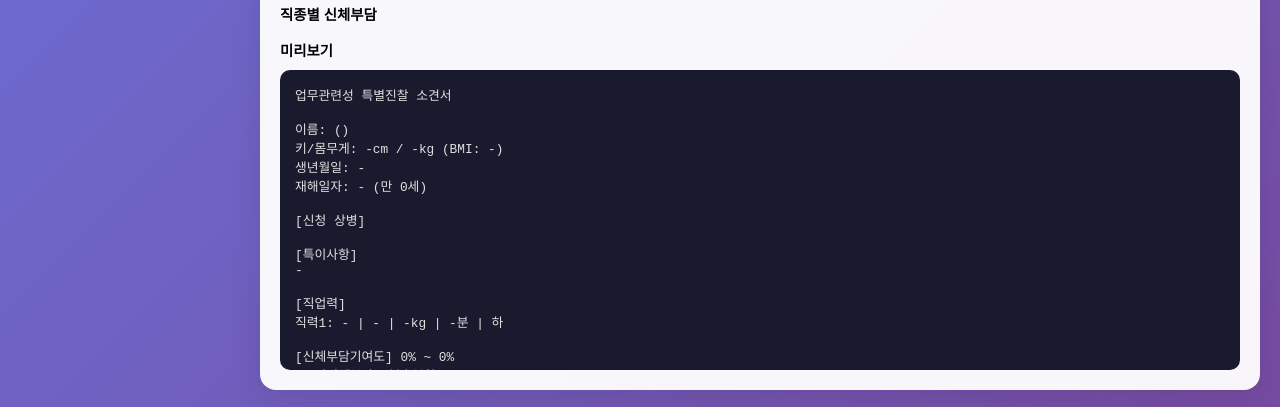
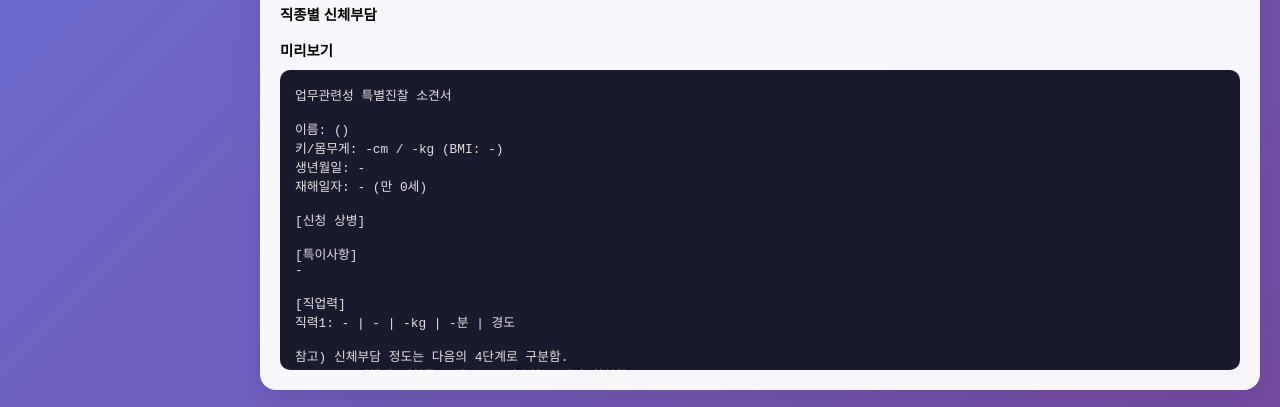
Before and after one commit to andrewfalk/wr-evaluation-claude, a React (Vite) app: page / in a window 1280 px wide. Shown: the part 1141-1548 px from the top of the page. Built offline with nearby package versions, Linux system fonts and the light colour scheme; the HTML template or start-up script is replaced by a standard one.

Commit message:
신체부담정도 설명 문구 추가

```diff
--- a/src/App.jsx
+++ b/src/App.jsx
@@ -180,6 +180,11 @@ function App() {
       t += `직력${i + 1}: ${j.jobName || '-'} | ${j.period} | ${j.weight || '-'}kg | ${j.squatting || '-'}분 | ${j.burden.level}\n`;
       if (checked.length > 0) t += `  보조: ${checked.join(', ')}\n`;
     });
+    t += `\n참고) 신체부담 정도는 다음의 4단계로 구분함.\n`;
+    t += `1) 고도: 퇴행성 변화를 유발 또는 가속하는 것이 확실함(definite)\n`;
+    t += `2) 중등도상: 퇴행성 변화를 유발 또는 가속하기에 충분함(probable)\n`;
+    t += `3) 중등도하: 퇴행성 변화를 유발 또는 가속할 가능성이 있음(possible)\n`;
+    t += `4) 경도: 퇴행성 변화를 유발 또는 가속하기 어려움(no related)\n`;
     t += `\n[신체부담기여도] ${r.min}% ~ ${r.max}%\n[누적신체부담] ${cum}\n\n[종합소견]\n`;
 
     data.diagnoses.forEach((d, i) => {
@@ -230,7 +235,8 @@ function App() {
       return line;
     }).join('\n');
     const avgRel = ((+rel.min + +rel.max) / 2).toFixed(1);
-    const b6 = `[직업력]\n${jobLines}\n\n[신체부담기여도 평가]\n- 최소: ${rel.min}%\n- 최대: ${rel.max}%\n- 평균: ${avgRel}%\n\n[누적신체부담]\n- ${cum}`;
+    const burdenNote = `참고) 신체부담 정도는 다음의 4단계로 구분함.\n1) 고도: 퇴행성 변화를 유발 또는 가속하는 것이 확실함(definite)\n2) 중등도상: 퇴행성 변화를 유발 또는 가속하기에 충분함(probable)\n3) 중등도하: 퇴행성 변화를 유발 또는 가속할 가능성이 있음(possible)\n4) 경도: 퇴행성 변화를 유발 또는 가속하기 어려움(no related)`;
+    const b6 = `[직업력]\n${jobLines}\n\n${burdenNote}\n\n[신체부담기여도 평가]\n- 최소: ${rel.min}%\n- 최대: ${rel.max}%\n- 평균: ${avgRel}%\n\n[누적신체부담]\n- ${cum}`;
 
     // B7: 개인적 요인
     const b7 = `- 키: ${data.height || '-'}cm\n- 몸무게: ${data.weight || '-'}kg\n- BMI: ${bmi || '-'}\n- 나이: ${age || '-'}세 (재해일 기준)\n- 특이사항: ${data.specialNotes || '없음'}`;
@@ -362,6 +368,13 @@ function App() {
         <tr style="background:#f5f5f5;"><th style="border:1px solid #ddd; padding:8px;">직종</th><th style="border:1px solid #ddd; padding:8px;">근무기간</th><th style="border:1px solid #ddd; padding:8px;">중량물</th><th style="border:1px solid #ddd; padding:8px;">쪼그려앉기</th><th style="border:1px solid #ddd; padding:8px;">신체부담</th></tr>
         ${jb.filter(j => j.jobName).map(j => `<tr><td style="border:1px solid #ddd; padding:8px;">${j.jobName}</td><td style="border:1px solid #ddd; padding:8px;">${j.period}</td><td style="border:1px solid #ddd; padding:8px;">${j.weight || '-'}kg/일</td><td style="border:1px solid #ddd; padding:8px;">${j.squatting || '-'}분/일</td><td style="border:1px solid #ddd; padding:8px; font-weight:bold;">${j.burden.level}</td></tr>`).join('')}
       </table>
+      <div style="font-size:11px; color:#555; margin-bottom:15px; line-height:1.6;">
+        <b>참고)</b> 신체부담 정도는 다음의 4단계로 구분함.<br/>
+        1) 고도: 퇴행성 변화를 유발 또는 가속하는 것이 확실함(definite)<br/>
+        2) 중등도상: 퇴행성 변화를 유발 또는 가속하기에 충분함(probable)<br/>
+        3) 중등도하: 퇴행성 변화를 유발 또는 가속할 가능성이 있음(possible)<br/>
+        4) 경도: 퇴행성 변화를 유발 또는 가속하기 어려움(no related)
+      </div>
       <div style="background:#667eea; color:white; padding:15px; border-radius:8px; margin:20px 0; text-align:center;">
         <div style="font-size:16px; font-weight:bold;">신체부담기여도: ${r.min}% ~ ${r.max}%</div>
         <div style="margin-top:5px;">누적신체부담: ${c}</div>
--- a/src/components/JobTab.jsx
+++ b/src/components/JobTab.jsx
@@ -9,7 +9,7 @@ export function JobTab({ formData, handleJob, handlePresetSelect, addJob, remove
       {errors.jobs && <div className="error-message">{errors.jobs}</div>}
       {formData.jobs.map((job, i) => {
         const b = calculatePhysicalBurden(job.weight, job.squatting);
-        const bc = b.level === '고' ? 'badge-high' : b.level === '중상' ? 'badge-medium-high' : b.level === '중하' ? 'badge-medium-low' : 'badge-low';
+        const bc = b.level === '고도' ? 'badge-high' : b.level === '중등도상' ? 'badge-medium-high' : b.level === '중등도하' ? 'badge-medium-low' : 'badge-low';
         return (
           <div key={job.id} className="job-card">
             <div className="job-card-header">
--- a/src/components/ResultPanel.jsx
+++ b/src/components/ResultPanel.jsx
@@ -22,7 +22,7 @@ export function ResultPanel({ calc, previewText }) {
         <div key={j.id} className="assessment-box" style={{ marginBottom: 8, padding: 10 }}>
           <div style={{ display: 'flex', justifyContent: 'space-between', alignItems: 'center' }}>
             <span style={{ fontSize: '0.85rem' }}>{j.jobName}</span>
-            <span className={`job-badge badge-${j.burden.level === '고' ? 'high' : j.burden.level === '중상' ? 'medium-high' : j.burden.level === '중하' ? 'medium-low' : 'low'}`}>{j.burden.level}</span>
+            <span className={`job-badge badge-${j.burden.level === '고도' ? 'high' : j.burden.level === '중등도상' ? 'medium-high' : j.burden.level === '중등도하' ? 'medium-low' : 'low'}`}>{j.burden.level}</span>
           </div>
           <div style={{ fontSize: '0.75rem', color: '#666', marginTop: 4 }}>{j.period} | {j.weight || '-'}kg | {j.squatting || '-'}분</div>
         </div>
--- a/src/utils/calculations.js
+++ b/src/utils/calculations.js
@@ -4,15 +4,15 @@ export function calculatePhysicalBurden(w, t) {
   const T = parseFloat(t) || 0;
 
   if ((W >= 3000 && T >= 180) || (W >= 3000 && T >= 120) || (W >= 2000 && T >= 180)) {
-    return { level: '고', minScore: 6.0, maxScore: 9.0 };
+    return { level: '고도', minScore: 6.0, maxScore: 9.0 };
   }
   if ((W >= 3000 && T >= 60) || (W >= 2000 && T >= 120) || (W < 2000 && T >= 120)) {
-    return { level: '중상', minScore: 3.0, maxScore: 6.0 };
+    return { level: '중등도상', minScore: 3.0, maxScore: 6.0 };
   }
   if ((W >= 3000 && T < 60) || (W >= 2000 && T < 120) || (W < 2000 && T >= 60)) {
-    return { level: '중하', minScore: 2.0, maxScore: 4.0 };
+    return { level: '중등도하', minScore: 2.0, maxScore: 4.0 };
   }
-  return { level: '하', minScore: 1.0, maxScore: 2.0 };
+  return { level: '경도', minScore: 1.0, maxScore: 2.0 };
 }
 
 // 근무기간 계산 (년 단위)
```
